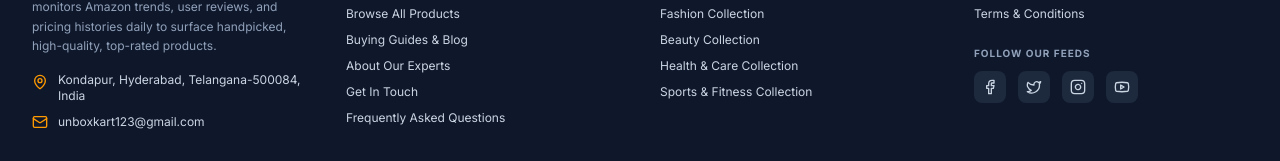
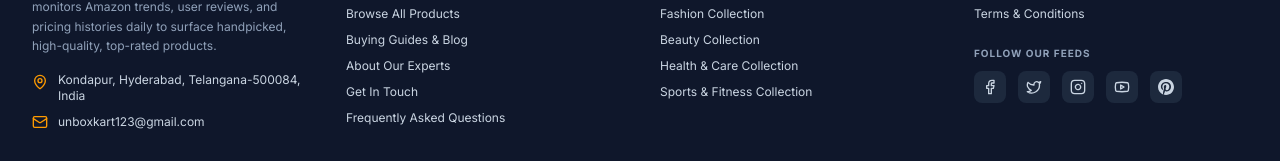
Before and after one commit to unboxkart/unboxkart, a React (Vite) app: page / in a window 1280 px wide. Shown: the part 3741-3902 px from the top of the page. Built offline with nearby package versions, Linux system fonts and the light colour scheme.

Commit message:
feat: add Pinterest social link to footer
Update the site configuration and Footer component to include a Pinterest profile link and icon.

```diff
--- a/src/components/Footer.tsx
+++ b/src/components/Footer.tsx
@@ -168,6 +168,13 @@ export default function Footer({ setCurrentView, setSelectedCategory }: FooterPr
               <a href={SITE_CONFIG.socials.youtube} target="_blank" rel="noopener noreferrer" className="p-2 bg-slate-800 text-slate-300 hover:text-white hover:bg-amber-500 rounded-lg transition" aria-label="Youtube">
                 <Youtube className="w-4 h-4" />
               </a>
+              {SITE_CONFIG.socials.pinterest && (
+                <a href={SITE_CONFIG.socials.pinterest} target="_blank" rel="noopener noreferrer" className="p-2 bg-slate-800 text-slate-300 hover:text-white hover:bg-amber-500 rounded-lg transition" aria-label="Pinterest">
+                  <svg viewBox="0 0 24 24" fill="currentColor" className="w-4 h-4" aria-hidden="true">
+                    <path d="M12 0C5.373 0 0 5.373 0 12c0 5.084 3.163 9.426 7.627 11.174-.105-.949-.2-2.405.042-3.441.218-.937 1.407-5.965 1.407-5.965s-.359-.719-.359-1.782c0-1.668.967-2.914 2.171-2.914 1.023 0 1.518.769 1.518 1.69 0 1.029-.655 2.568-.994 3.995-.283 1.194.599 2.169 1.777 2.169 2.133 0 3.772-2.249 3.772-5.495 0-2.873-2.064-4.882-5.012-4.882-3.414 0-5.418 2.561-5.418 5.207 0 1.031.397 2.138.893 2.738.098.119.112.224.083.345-.091.378-.293 1.191-.332 1.355-.052.218-.173.264-.398.16-1.487-.692-2.417-2.863-2.417-4.6 0-3.748 2.724-7.192 7.853-7.192 4.123 0 7.329 2.938 7.329 6.867 0 4.097-2.583 7.394-6.17 7.394-1.205 0-2.337-.626-2.725-1.365l-.742 2.827c-.269 1.036-1.001 2.336-1.492 3.136C9.043 23.784 10.485 24 12 24c6.627 0 12-5.373 12-12S18.627 0 12 0z"/>
+                  </svg>
+                </a>
+              )}
             </div>
           </div>
         </div>
--- a/src/config.ts
+++ b/src/config.ts
@@ -11,9 +11,10 @@ export const SITE_CONFIG: SiteConfig = {
   socials: {
     facebook: "https://facebook.com/",
     twitter: "https://twitter.com/",
-    instagram: "https://instagram.com/",
+    instagram: "https://www.instagram.com/unboxkart.co",
     youtube: "https://youtube.com/",
     whatsapp: "https://wa.me/8686142645",
+    pinterest: "https://in.pinterest.com/unboxkart123/",
   },
   gaMeasurementId: "G-XXXXXXXXXX", // Google Analytics Measurement ID
 };
--- a/src/types.ts
+++ b/src/types.ts
@@ -60,6 +60,7 @@ export interface SiteConfig {
     instagram?: string;
     youtube?: string;
     whatsapp?: string;
+    pinterest?: string;
   };
   gaMeasurementId?: string;
 }
```
